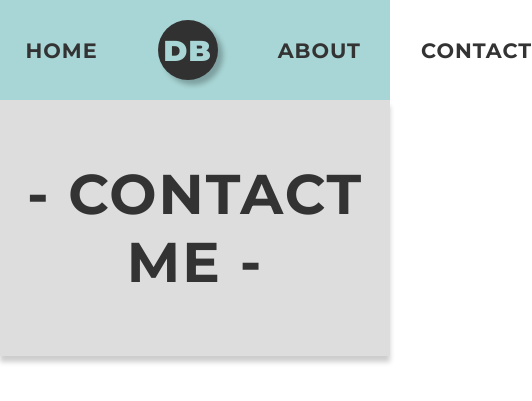
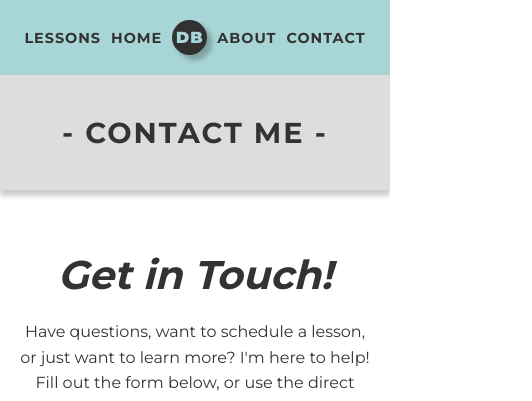
Before and after one commit to LukasCurtil/MI349-Final-Project, a plain HTML site: page contact.html in a window 390 px wide. Shown: the top 401 px of the page, 532 px wide, since content can reach past the window. Drawn offline with Linux system fonts and the light colour scheme.

Commit message:
New hero image + styling

```diff
--- a/styles.css
+++ b/styles.css
@@ -64,9 +64,55 @@ nav a:hover {
     background-color: #ffff;
 }
 
+/* Responsive adjustments */
+@media (max-width: 900px) {
+    nav ul {
+        gap: 40px; /* reduce gap */
+    }
+    nav a {
+        font-size: 1.1rem; /* slightly smaller text */
+    }
+    .logo {
+        width: 50px;
+        height: 50px;
+        font-size: 1.5rem;
+    }
+}
+
+@media (max-width: 600px) {
+    nav ul {
+        gap: 20px;
+        flex-wrap: wrap; /* allow wrapping if needed */
+    }
+    nav a {
+        font-size: 0.9rem;
+    }
+    .logo {
+        width: 40px;
+        height: 40px;
+        font-size: 1.2rem;
+    }
+}
+
+@media (max-width: 400px) {
+    nav ul {
+        gap: 10px;
+    }
+    nav a {
+        font-size: 0.9rem;
+    }
+    .logo {
+        width: 35px;
+        height: 35px;
+        font-size: 1rem;
+    }
+}
+
+
+/* headers */
 .page-header {
     background-color: #dddddd;
-    padding: 60px 20px;
+    padding: 55px 20px;
     text-align: center;
     box-shadow: 0 6px 5px rgba(0, 0, 0, 0.2);
 }
@@ -77,10 +123,33 @@ nav a:hover {
     color: #333;
     letter-spacing: 2px;
 }
+@media (max-width: 900px) {
+    .page-header h1 {
+        font-size: 2.7rem;
+    }
+    .page-header {
+        padding: 50px 15px;
+    }
+}
+
+@media (max-width: 600px) {
+    .page-header h1 {
+        font-size: 2rem;
+    }
+    .page-header {
+        padding: 40px 15px;
+    }
+}
+
+@media (max-width: 400px) {
+    .page-header h1 {
+        font-size: 1.8rem;
+    }
+}
 
 /* home */
 .hero {
-    background-image: url('images/hero-img.jpg');
+    background-image: url('images/hero.jpg');
     background-size: cover;
     background-position: center;
     height: 600px;
```
Also changed, not shown: images/hero-img.jpg (deleted), images/hero.jpg (added).
